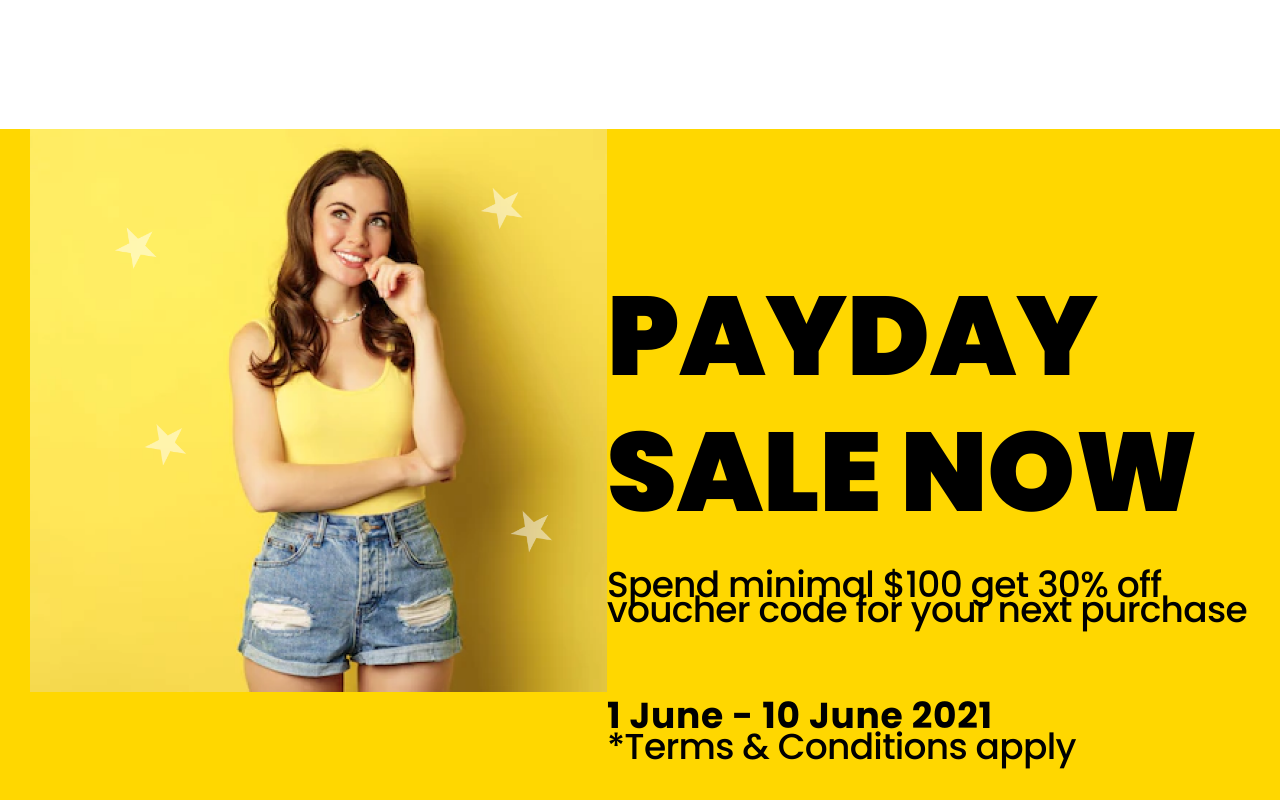
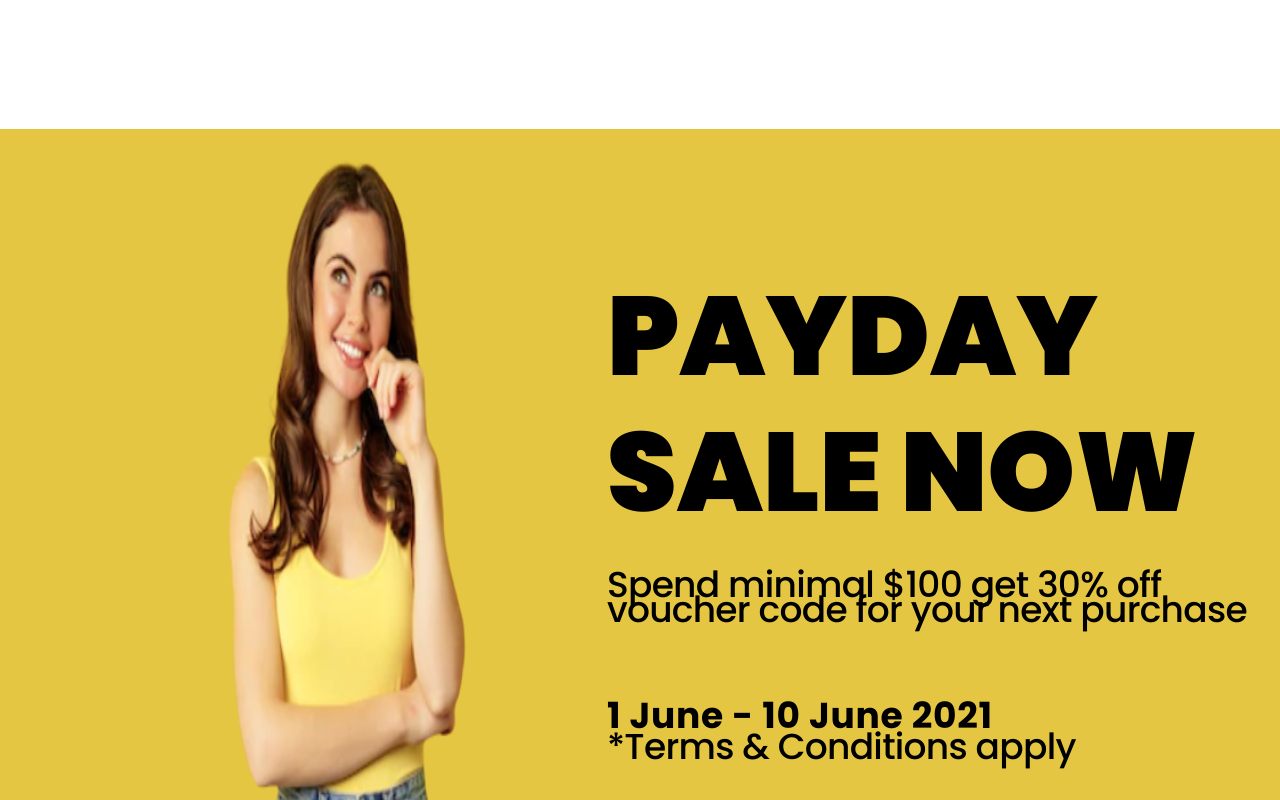
Before and after one commit to Yaroslav0102030405/fashion, a React (Create React App) app: page / in a window 1280 px wide. Shown: the part 2120-2920 px from the top of the page. Built offline with nearby package versions, Linux system fonts and the light colour scheme.

Commit message:
update-4

```diff
--- a/src/components/sale/Sale.js
+++ b/src/components/sale/Sale.js
@@ -1,6 +1,6 @@
 import React from "react";
 import "./sale.css";
-import SaleImg from './../../image/sale/sale.png'
+import SaleImg from './../../image/sale/sale-remove.png';
 
 const Sale = () => {
     return (
@@ -9,7 +9,7 @@ const Sale = () => {
           <div className="container">
             <div className="wrapper">
               <div className="sale__img">
-                <img src={SaleImg} alt="sale"/>
+                <img className="sale__img" src={SaleImg} alt="sale"/>
               </div>
               <div className="sale__right">
                 <h2 className="sale___title">payday sale now</h2>
--- a/src/components/sale/sale.css
+++ b/src/components/sale/sale.css
@@ -1,5 +1,5 @@
 .overlay {
-   background-color: gold;
+   background-color: #e5c643;
 }
 
 /* .sale__img {
@@ -65,3 +65,8 @@ text-transform: uppercase;
 
   text-transform: uppercase;
 }
+
+.sale__img {
+  width: 992px;
+  height: 968px;
+}
```
Also changed, not shown: src/image/sale/sale-remove.png (added).
